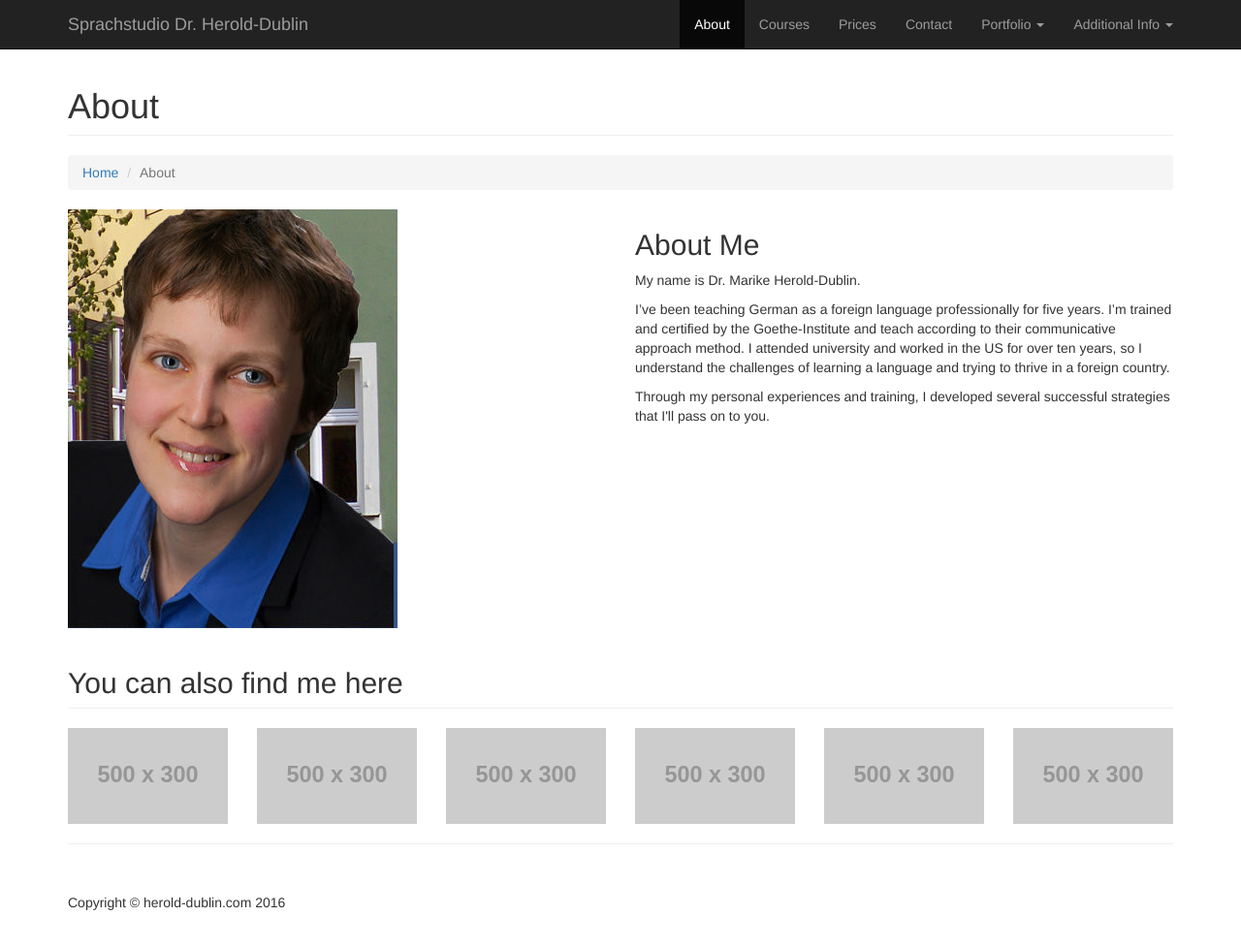
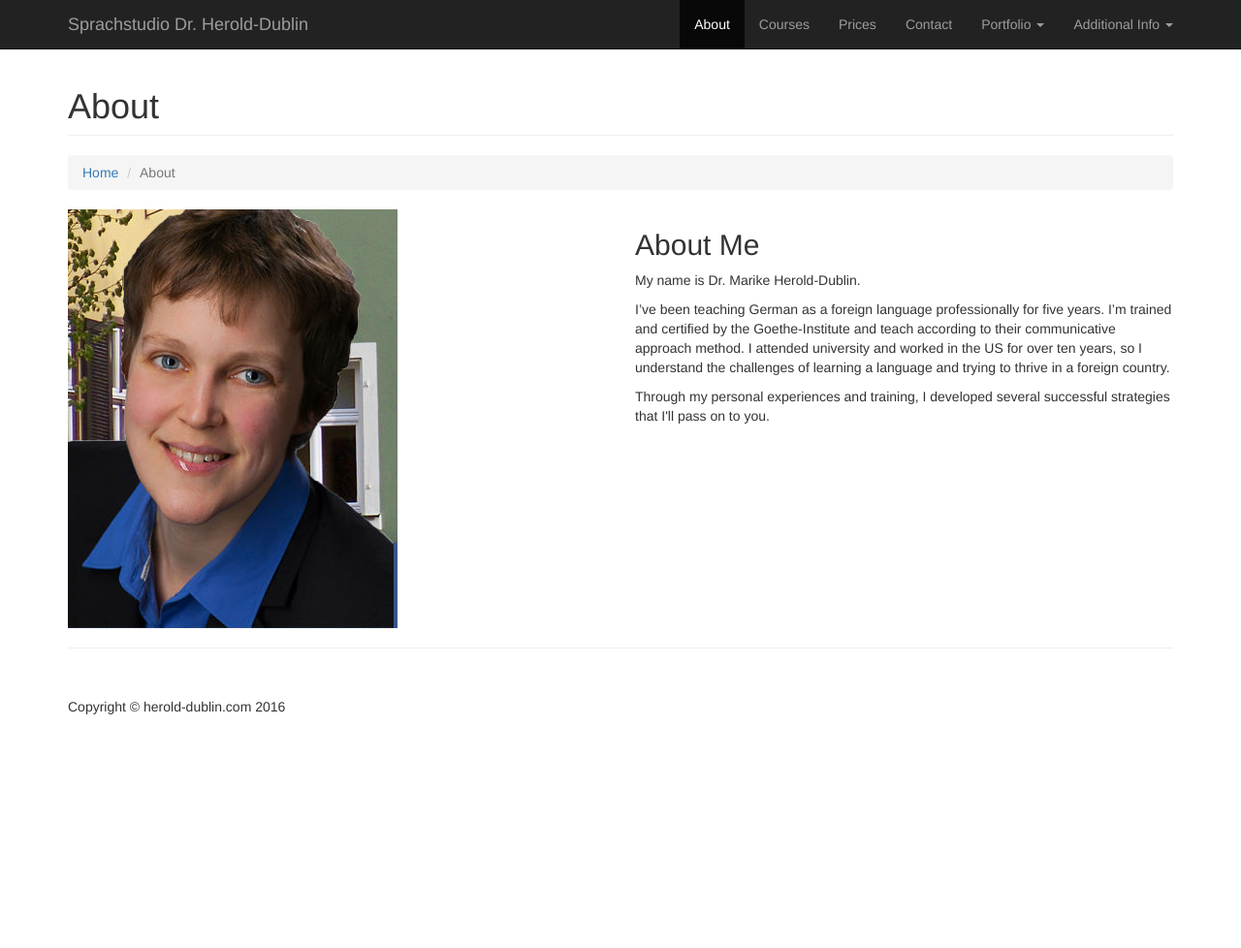
Before and after one commit to sdublin/small-business, a plain HTML site: page about.html in a window 1280 px wide. Shown: the whole page at 97% size. After the commit the page ends 800 px from the top, so only its background shows below. Drawn offline with Linux system fonts and the light colour scheme; placeholder pictures from the web are drawn by us.

Commit message:
Update about.html

```diff
--- a/about.html
+++ b/about.html
@@ -111,32 +111,6 @@
         </div>
         <!-- /.row -->
 
-        <!-- Our Customers -->
-        <div class="row">
-            <div class="col-lg-12">
-                <h2 class="page-header">You can also find me here</h2>
-            </div>
-            <div class="col-md-2 col-sm-4 col-xs-6">
-                <img class="img-responsive customer-img" src="http://placehold.it/500x300" alt="">
-            </div>
-            <div class="col-md-2 col-sm-4 col-xs-6">
-                <img class="img-responsive customer-img" src="http://placehold.it/500x300" alt="">
-            </div>
-            <div class="col-md-2 col-sm-4 col-xs-6">
-                <img class="img-responsive customer-img" src="http://placehold.it/500x300" alt="">
-            </div>
-            <div class="col-md-2 col-sm-4 col-xs-6">
-                <img class="img-responsive customer-img" src="http://placehold.it/500x300" alt="">
-            </div>
-            <div class="col-md-2 col-sm-4 col-xs-6">
-                <img class="img-responsive customer-img" src="http://placehold.it/500x300" alt="">
-            </div>
-            <div class="col-md-2 col-sm-4 col-xs-6">
-                <img class="img-responsive customer-img" src="http://placehold.it/500x300" alt="">
-            </div>
-        </div>
-        <!-- /.row -->
-
         <hr>
 
         <!-- Footer -->
```
